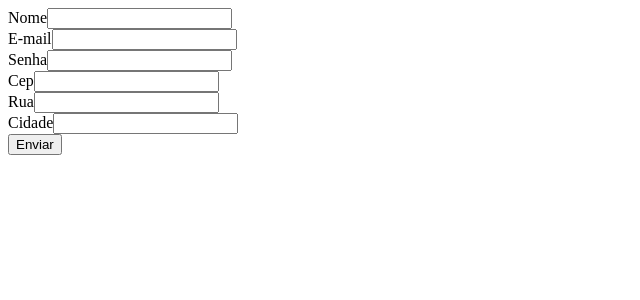
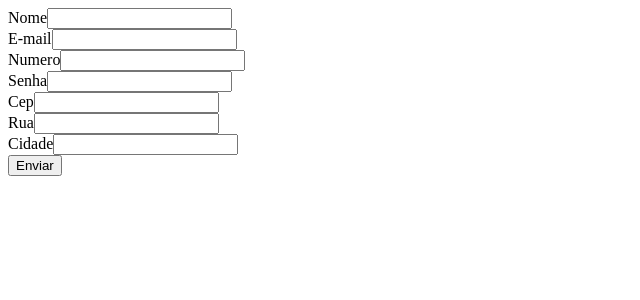
Before and after one commit to eliezerantonio/react, a React (Create React App) app in the folder 04-Formularios/input_exercicio/: page / in a window 1280 px wide. Shown: the top 300 px of the page, without its empty margins (0-640 px from the left). Built offline with nearby package versions, Linux system fonts and the light colour scheme.

Commit message:
adicinadoo numero

```diff
--- a/04-Formularios/input_exercicio/src/App.js
+++ b/04-Formularios/input_exercicio/src/App.js
@@ -9,6 +9,11 @@ const formFields = [
     id: "email",
     label: "E-mail",
     type: "email,",
+  },
+  {
+    id: "numerp",
+    label: "Numero",
+    type: "number,",
   },
   {
     id: "senha",
```
